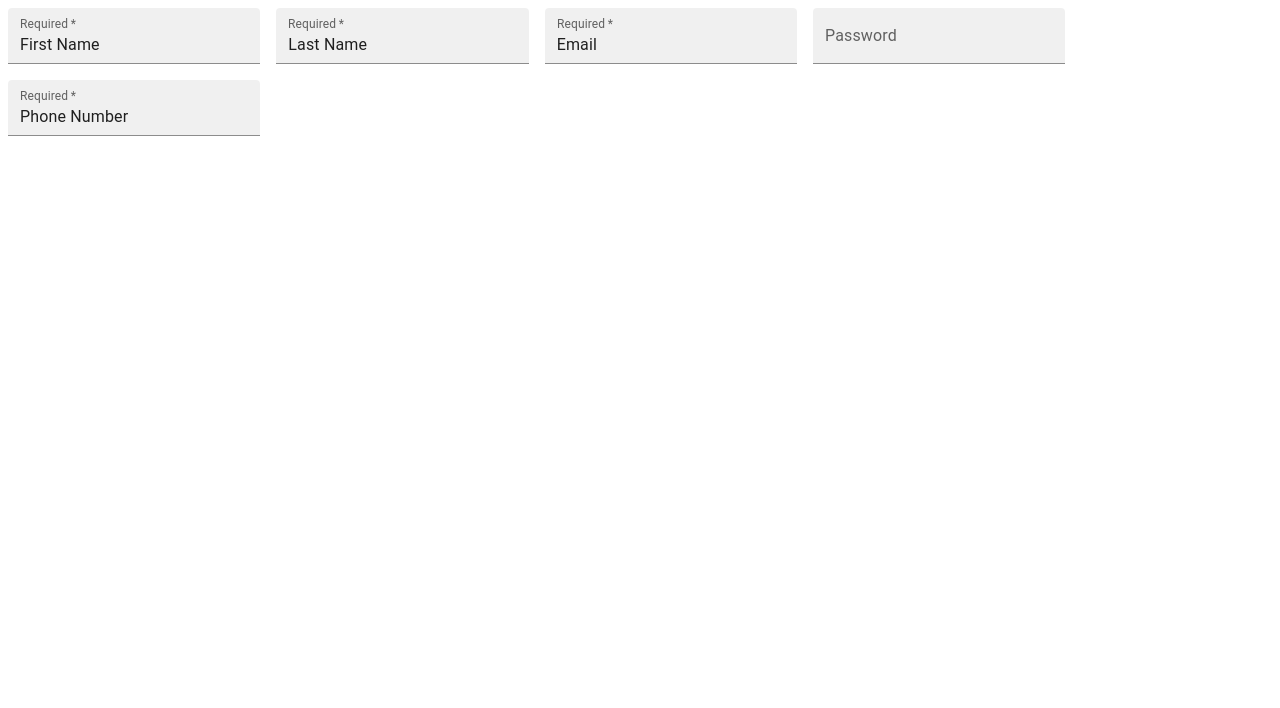
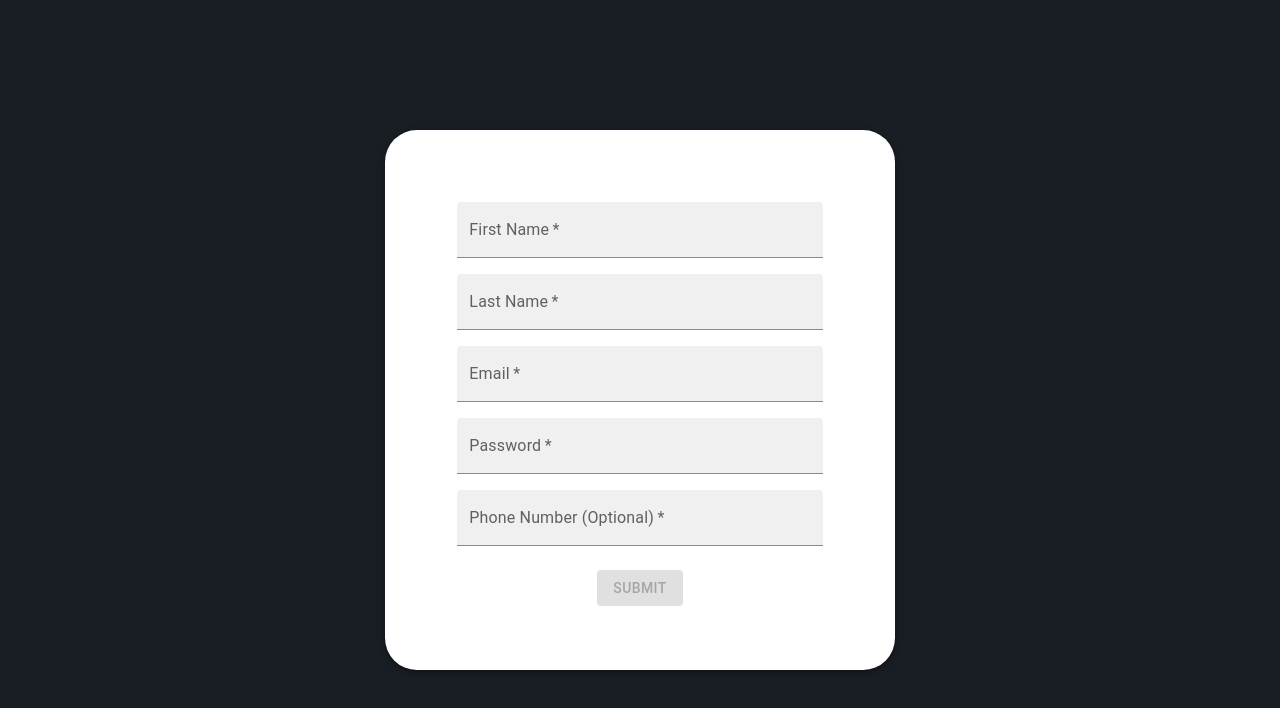
Before and after one commit to Kyleetd/Drop-N, a React (Create React App) app in the folder ui/: page /new-user in a window 1280 px wide. Shown: the top 708 px of the page. Built offline with nearby package versions, Linux system fonts and the light colour scheme.

Commit message:
Edited new-user page.

```diff
--- a/ui/src/pages/new-user.tsx
+++ b/ui/src/pages/new-user.tsx
@@ -1,54 +1,133 @@
 import * as React from "react";
-import Box from "@mui/material/Box";
 import TextField from "@mui/material/TextField";
+import CssBaseline from "@mui/material/CssBaseline";
+import Container from "@mui/material/Container";
+import Paper from "@mui/material/Paper";
+import Button from "@mui/material/Button";
+import "../App.css";
 
 export default function FormPropsTextFields() {
+  const [firstName, setFirstName] = React.useState("");
+  const [lastName, setLastName] = React.useState("");
+  const [email, setEmail] = React.useState("");
+  const [password, setPassword] = React.useState("");
+  const [isButtonDisabled, setIsButtonDisabled] = React.useState(true);
+
+  const handleInputChange = (event: React.ChangeEvent<HTMLInputElement>) => {
+    const { id, value } = event.target;
+
+    // Update state based on the input field
+    switch (id) {
+      case "first_name":
+        setFirstName(value);
+        break;
+      case "last_name":
+        setLastName(value);
+        break;
+      case "email":
+        setEmail(value);
+        break;
+      case "password":
+        setPassword(value);
+        break;
+    }
+  };
+
+  React.useEffect(() => {
+    // Check if all required fields are filled
+    const areRequiredFieldsFilled =
+      firstName !== "" && lastName !== "" && email !== "" && password !== "";
+
+    // Update the button's disabled state
+    setIsButtonDisabled(!areRequiredFieldsFilled);
+  }, [firstName, lastName, email, password]);
+
+  const handleSubmit = (event: React.FormEvent<HTMLFormElement>) => {
+    event.preventDefault();
+    // Add your form submission logic here
+  };
+
   return (
-    <Box
-      component="form"
+    <div className="App-header">
+      <Container
+        component="main"
+        maxWidth="xs"
+        style={{
+          height: "100vh",
+          display: "flex",
+          flexDirection: "column",
+          alignItems: "center",
+          justifyContent: "center",
+        }}
+      >
+        <CssBaseline />
+        <Paper
+          elevation={3}
           sx={{
+            padding: 8,
+            display: "flex",
+            flexDirection: "column",
+            alignItems: "center",
+            borderRadius: 8,
             "& .MuiTextField-root": { m: 1, width: "25ch" },
           }}
+          component="form"
           noValidate
           autoComplete="off"
+          onSubmit={handleSubmit}
         >
-      <div>
           <TextField
             required
-          id="filled-required"
-          label="Required"
-          defaultValue="First Name"
+            id="first_name"
+            label="First Name"
+            value={firstName}
+            onChange={handleInputChange}
             variant="filled"
           />
           <TextField
             required
-          id="filled-required"
-          label="Required"
-          defaultValue="Last Name"
+            id="last_name"
+            label="Last Name"
+            value={lastName}
+            onChange={handleInputChange}
             variant="filled"
           />
           <TextField
             required
-          id="filled-required"
-          label="Required"
-          defaultValue="Email"
-          variant="filled"
-        />
-        <TextField
-          id="filled-password-input"
-          label="Password"
-          type="password"
-          autoComplete="current-password"
+            id="email"
+            label="Email"
+            value={email}
+            onChange={handleInputChange}
             variant="filled"
           />
           <TextField
             required
-          id="filled-required"
-          label="Required"
-          defaultValue="Phone Number"
+            id="password"
+            label="Password"
+            type="password"
+            autoComplete="current-password"
+            value={password}
+            onChange={handleInputChange}
             variant="filled"
           />
+          <TextField
+            required
+            id="phone_number"
+            label="Phone Number (Optional)"
+            onChange={handleInputChange}
+            variant="filled"
+          />
+          <Button
+            type="submit"
+            variant="contained"
+            color="primary"
+            style={{ marginTop: "1rem" }}
+            disabled={isButtonDisabled}
+          >
+            Submit
+          </Button>
+        </Paper>
+      </Container>
     </div>
-    </Box>
   );
 }
```
Lines whose indentation alone changed are shown as unchanged.
